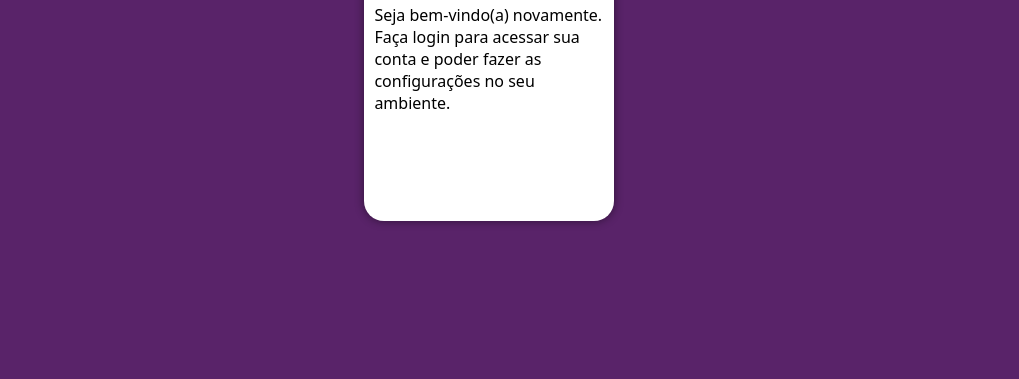
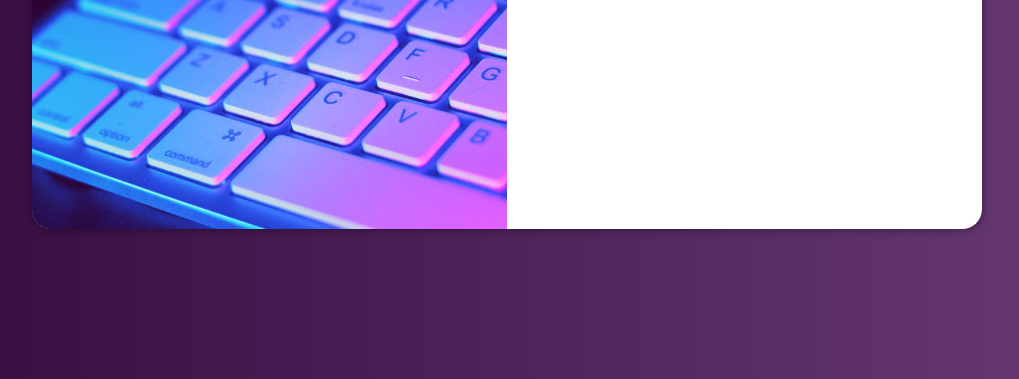
Before and after one commit to Vitor-ghost/projeto-login, a plain HTML site: page index.html in a window 1280 px wide. Shown: the part 421-800 px from the top of the page, without its empty margins (133-1152 px from the left). Drawn offline with Linux system fonts and the light colour scheme.

Commit message:
em andamento

```diff
--- /dev/null
+++ b/estilos/media-query.css
@@ -0,0 +1,47 @@
+@charset "UTF-8";
+
+
+@media screen and (min-width: 768px) and (max-width:992px){
+
+    body{
+        background-image: linear-gradient(to right, #330A3F, #693B77);
+    }
+
+
+    section#login{
+        width:80vw;
+    }
+
+    section#login >div#imagem{
+        float:left;
+        width:30%;
+        height:100vh;
+    }
+
+    section#login > div#formulario{
+        float:right;
+        width:70%;
+    }
+}
+
+@media screen and (min-width:992px){
+
+    body{
+        background-image: linear-gradient(to right, #330A3F, #693B77);
+    }
+
+    section#login{
+        width:950px;
+    }
+
+    section#login > div#imagem{
+        float:left;
+        width:50%;
+        height:100%;
+    }
+
+    section#login > div#formulario{
+        float: right;
+        width:50%
+    }
+}
--- a/estilos/style.css
+++ b/estilos/style.css
@@ -10,20 +10,20 @@
 *{
     font-family: system-ui, -apple-system, BlinkMacSystemFont, 'Segoe UI', Roboto, Oxygen, Ubuntu, Cantarell, 'Open Sans', 'Helvetica Neue', sans-serif;
     padding: 0px;
-    margin: opx;
+    margin: 0px;
     box-sizing: border-box;
 }
 
 body, html{
     background-color:#592369;
-    width: 96vw;
-    height: 96vh;
+    width: 100vw;
+    height: 100vh;
 }
 
 main{
     position: relative;
-    height: 96vh;
-    width: 96vw;
+    height: 100vh;
+    width: 100vw;
 }
 
 section#login{
@@ -38,6 +38,9 @@ section#login{
     top: 50%;
     left: 50%;
     transform: translate(-50%, -50%);
+
+    transition: width 0.3s, height 0.3s;
+    transition-timing-function: ease;
 }
 
 section#login > div#imagem{
--- a/index.html
+++ b/index.html
@@ -5,6 +5,7 @@
     <meta name="viewport" content="width=device-width, initial-scale=1.0">
     <title>Login</title>
     <link rel="stylesheet" href="estilos/style.css">
+    <link rel="stylesheet" href="estilos/media-query.css">
 </head>
 <body>
     <main>
```
